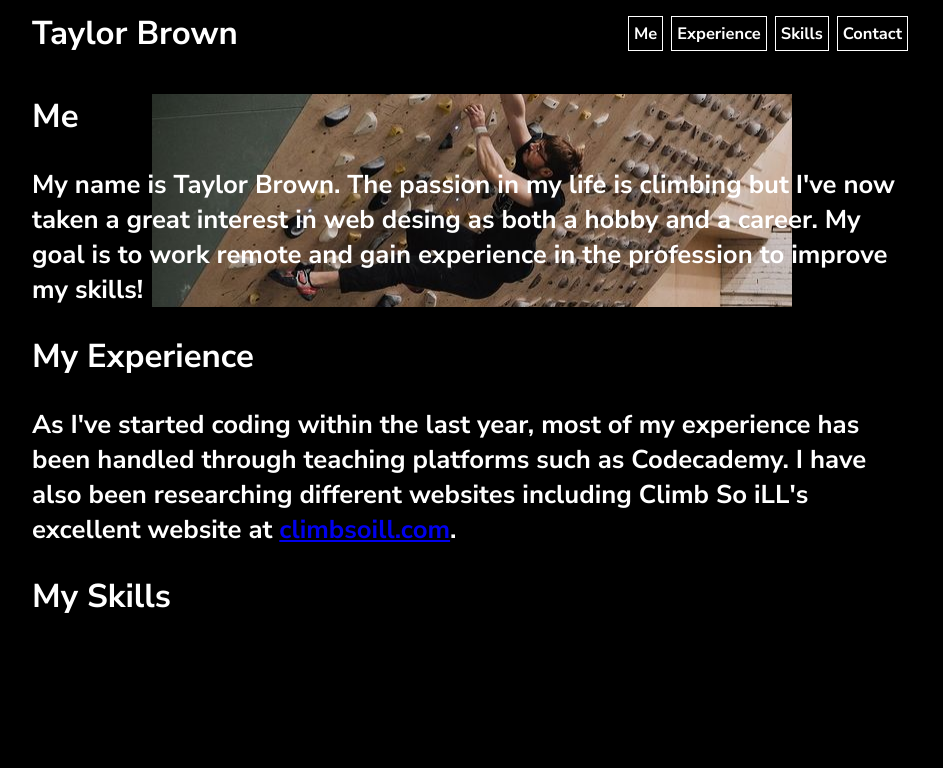
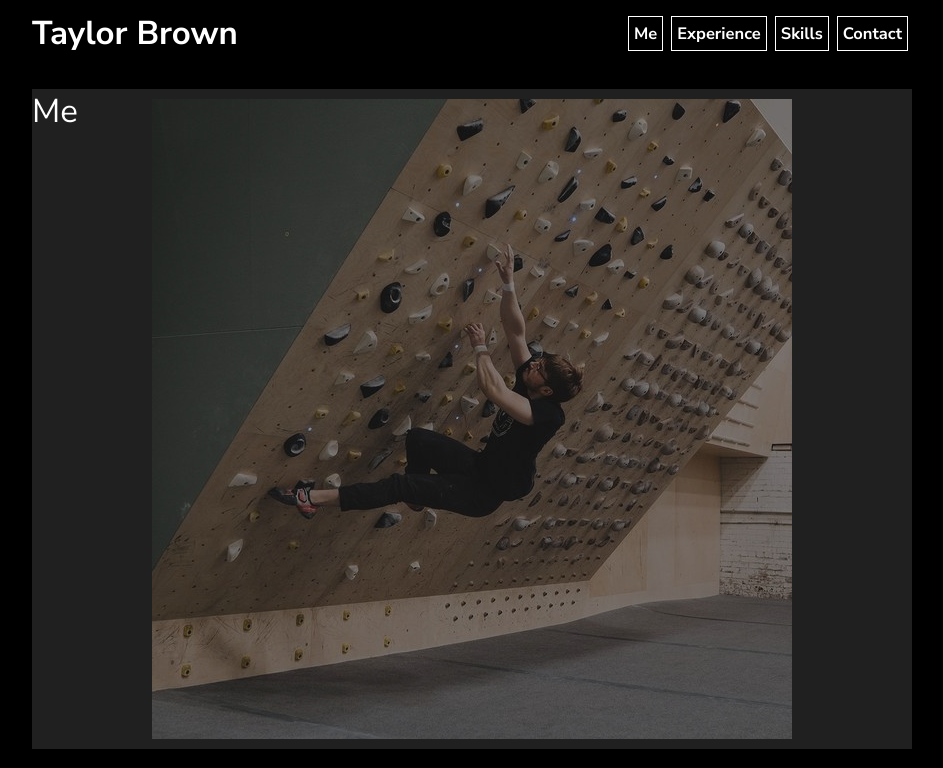
Before and after one commit to taylorwbrown/portfolio, a plain HTML site: page index.html in a window 1280 px wide. Shown: the top 768 px of the page, without its empty margins (168-1111 px from the left). Drawn offline with Linux system fonts and the light colour scheme.

Commit message:
basework css for main content

```diff
--- a/index.html
+++ b/index.html
@@ -20,19 +20,28 @@
     <main>
         <div id="main-grid">
             <div class="item" id="Me">
-                <div class="overlay"></div>
-                <h2 class="old">Me</h2>
-                <h3 class="new">My name is Taylor Brown. The passion in my life is climbing but I've now taken a great interest in web desing as both a hobby and a career. My goal is to work remote and gain experience in the profession to improve my skills!</h3>
+                <div class="overlay">
+                    <span>
+                        <div class="old">Me</div>
+                        <div class="new">My name is Taylor Brown. The passion in my life is climbing but I've now taken a great interest in web design as both a hobby and a career. My goal is to work remote and gain experience in the profession to improve my skills!</div>
+                    </span>
+                </div>
             </div>
             <div class="item" id="Experience">
-                <div class="overlay"></div>
-                <h2 class="old">My Experience</h2>
-                <h3 class="new">As I've started coding within the last year, most of my experience has been handled through teaching platforms such as Codecademy. I have also been researching different websites including Climb So iLL's excellent website at <a href="https://climbsoill.com">climbsoill.com</a>.</a></h3>
+                <div class="overlay">
+                    <span>
+                        <div class="old">My Experience</div>
+                        <div class="new">As I've started coding within the last year, most of my experience has been handled through teaching platforms such as Codecademy. I have also been researching different websites including Climb So iLL's excellent website at <a href="https://climbsoill.com">climbsoill.com</a>.</a></div>
+                    </span>
+                </div>
             </div>
             <div class="item" id="Skills">
-                <div class="overlay"></div>
-                <h2 class="old">My Skills</h2>
-                <div class="skill-imgs new"></div>
+                <div class="overlay">
+                    <span>
+                        <div class="old">My Skills</div>
+                        <div class="skill-imgs new"></div>
+                    </span>
+                </div>
             </div>
         </div>
     </main>
--- a/style.css
+++ b/style.css
@@ -60,10 +60,61 @@ nav a:active {
     color: #000000;
 }
 
-#Me {
+.item {
+    height: 30em;
     width: 100%;
-    display: block;
+    display: flex;
     background-image: url("./img/meImg.jpg");
     background-repeat: no-repeat;
     background-position: center;
+    background-color: #202020;
+    z-index: 1;
+    position: relative;
+    margin: 1em auto;
 }
+
+.overlay {
+    position: absolute;
+    width: 100%;
+    height: 100%;
+    overflow: hidden;
+    background-color: rgb(32,32,32, 0.5);
+    z-index: 2;
+    text-align: center;
+    align-items: center;
+}
+
+.overlay span{
+    position: relative;
+    display: flex;
+    font-size: 1.5em;
+    margin: auto;
+
+}
+
+.new {
+    opacity: 0;
+    position: absolute;
+}
+
+.old {
+    position: absolute;
+}
+
+.old, .new {
+    transition: opacity 0.5s linear;
+}
+
+.item:hover .old {
+    opacity: 0;
+}
+.item:hover .new {
+    opacity: 1;
+}
+
+.item:active .old {
+    opacity: 0;
+}
+.item:active .new {
+    opacity: 1;
+}
```
